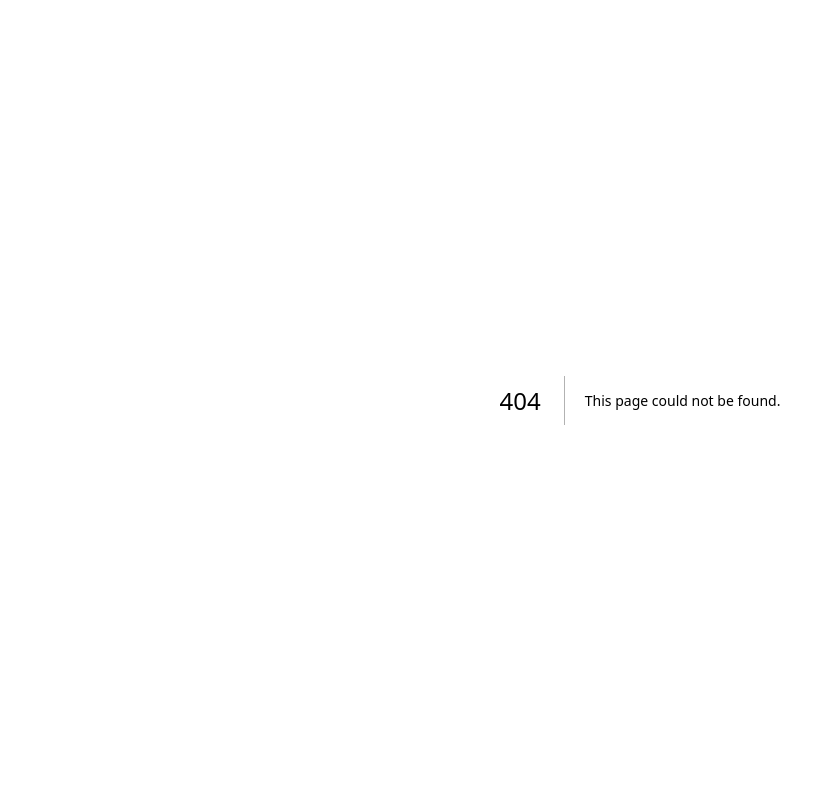
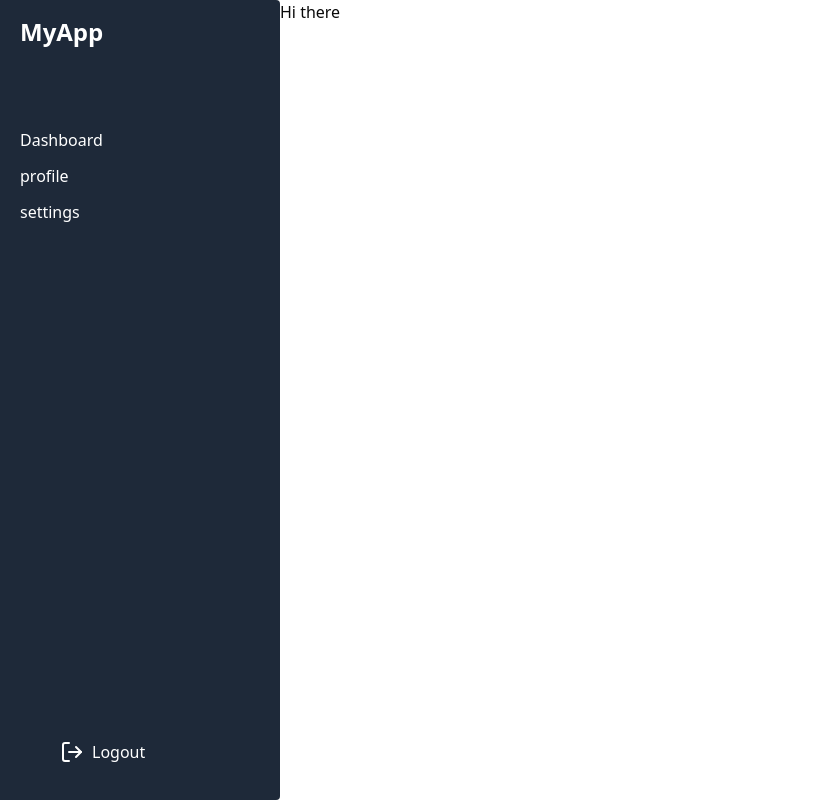
Before and after one commit to Barcha22/finance_tracker, a Next.js app: page /dashboard in a window 1280 px wide. Before the commit this address had no page. Shown: the whole page, without its empty margins (0-823 px from the left). Built offline with nearby package versions, Linux system fonts and the light colour scheme.

Commit message:
made login page

```diff
--- a/app/auth/page.tsx
+++ b/app/auth/page.tsx
@@ -13,10 +13,30 @@ import {
 
 
 export default function Page(){
-    const [isSignIn,setisSignIn] = useState(false);
+    const [isSignIn,setisSignIn] = useState(true);
+    const[usernamegmail,setUsernameGmail] = useState('');
+    const [password,setPassword] = useState('');
 
     function handleSignUp(){
         setisSignIn(prevVal=>!prevVal);
+    }
+
+    async function signIn(email:string,username:string,pass:string){
+      const confirmed=await fetch('http://localhost:3030/auth/login',{
+        method:'POST',
+        headers:{
+          'Content-Type':'application/json'
+        },
+        body:JSON.stringify({
+          email:email,
+          username:username,
+          password:pass
+        })
+      })
+      if(!confirmed){
+        console.log('Error while logging in')
+      }
+
     }
 
     return(
@@ -37,7 +57,7 @@ export default function Page(){
             <div className="relative w-1/2 h-125 flex flex-col justify-center items-center z-20">
                 {!isSignIn &&
                 <div className="flex justify-center items-center">
-                    <Card className=" w-full max-w-sm max-h-140">
+                    <Card className=" w-full max-w-md max-h-140">
                         <CardHeader>
                             <CardAction>
                                 <Button variant="link" onClick={handleSignUp}>Sign In?</Button>
@@ -107,7 +127,6 @@ export default function Page(){
                                 <Input
                                   id="email"
                                   type="email"
-                                  placeholder="m@example.com"
                                   required
                                 />
                               </div>
--- /dev/null
+++ b/app/components/Header.tsx
@@ -0,0 +1,26 @@
+'use client';
+import Link from 'next/link';
+import {LogOut} from 'lucide-react'
+
+export default function Header() {
+  return (
+    <div className="bg-gray-800 text-white p-4 w-70 min-h-screen rounded-r px-5 flex flex-col justify-between">
+        <div >
+          <div >
+            <h1 className='font-bold text-2xl'>MyApp</h1>
+          </div>
+          <div className='pt-20 flex gap-3 flex-col'>
+            <Link href='/dashboard'><h1 className='hover:text-blue-600'>Dashboard</h1></Link>
+            <Link href='/dashboard/profile'><h1 className='hover:text-blue-600'>profile</h1></Link>
+            <Link href='/dashboard/settings'><h1 className='hover:text-blue-600'>settings</h1></Link>
+          </div>
+        </div>
+        <Link href='/auth' className='ml-10'>
+          <div className='flex gap-2 mb-5'>
+            <LogOut className='bottom-0'/>
+            <h1 className='bottom-0'>Logout</h1>
+          </div>
+        </Link>
+    </div>
+  );
+}
--- /dev/null
+++ b/app/dashboard/layout.tsx
@@ -0,0 +1,18 @@
+import Header from '../components/Header'
+
+export default function Layout({
+    children
+}:Readonly<{
+    children:React.ReactNode
+}>){
+   return(
+    <html lang="en">
+        <body className="flex">
+            <Header />
+            <main className="flex-1">{children}</main>
+        </body>
+
+    </html>
+   )
+
+}
--- /dev/null
+++ b/app/dashboard/page.tsx
@@ -0,0 +1,7 @@
+export default function homepage(){
+    return(
+        <div>
+            <h1>Hi there</h1>
+        </div>
+    )
+}
```
